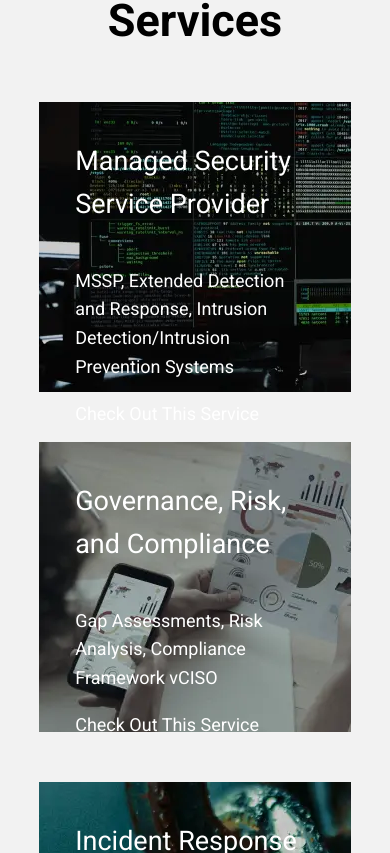
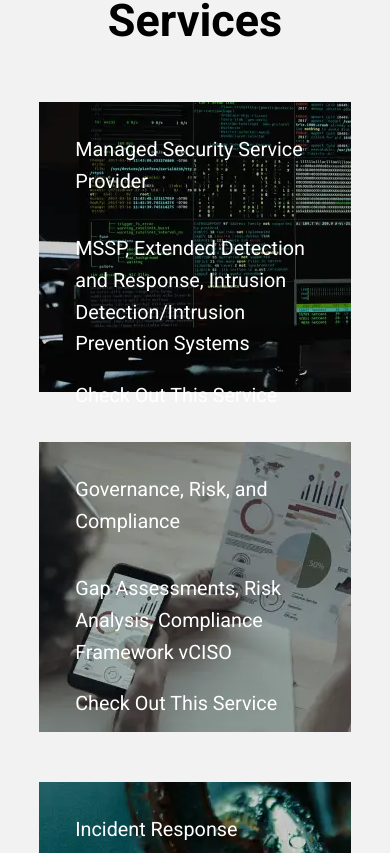
Before and after one commit to Johnny-Blaze666/IS601FallGroupFinal, a Next.js app in the folder alpha-corsi-website/: page / in a window 390 px wide. Shown: the part 2531-3384 px from the top of the page. Built offline with nearby package versions, Linux system fonts and the light colour scheme.

Commit message:
Add styling for mobile service cards

```diff
--- a/alpha-corsi-website/components/serviceCard.module.css
+++ b/alpha-corsi-website/components/serviceCard.module.css
@@ -29,3 +29,9 @@
 .link {
     color: white;
 }
+
+@media (max-width: 700px) {
+    .text > * {
+        font-size: 1.1rem;
+    }
+}
```
